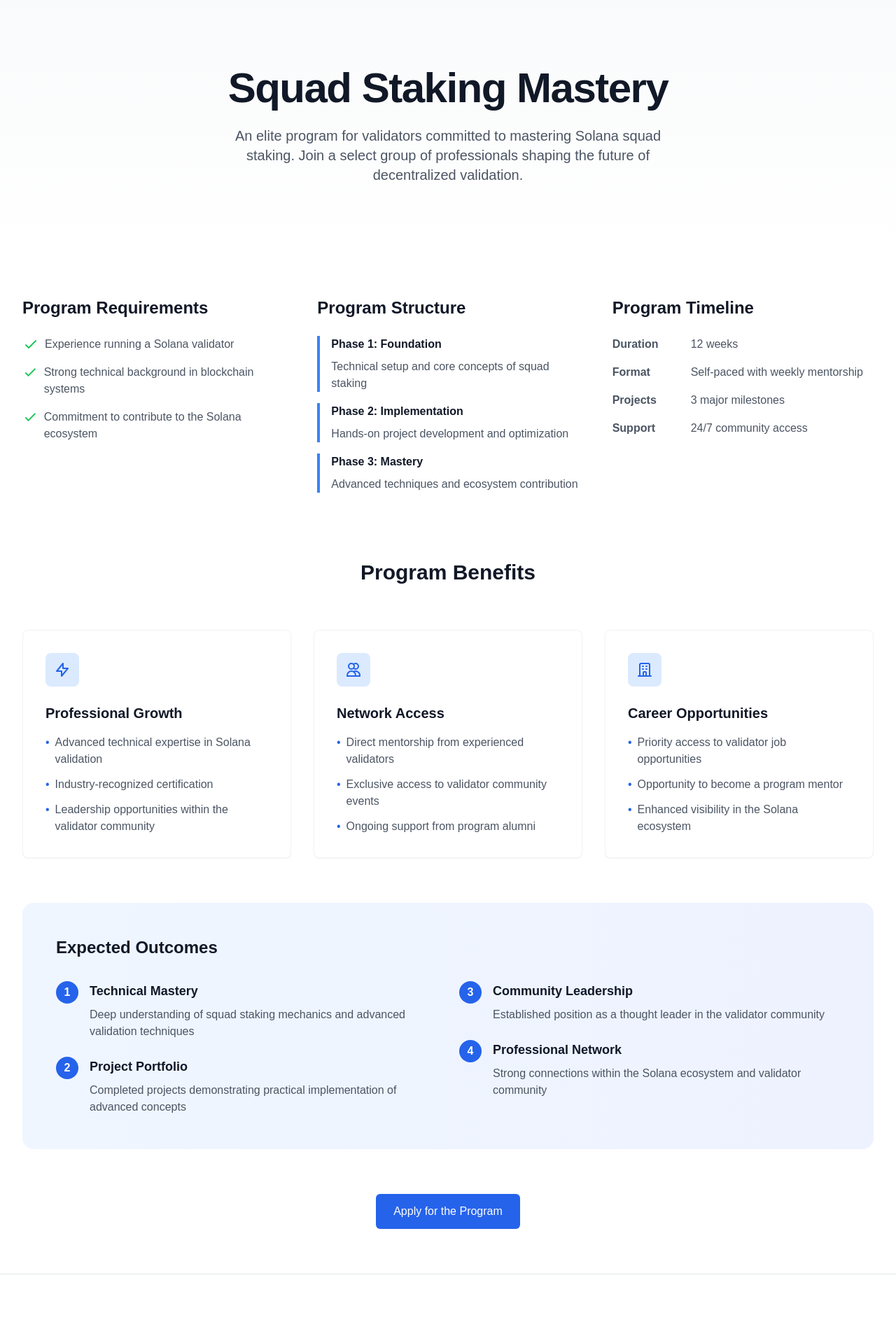
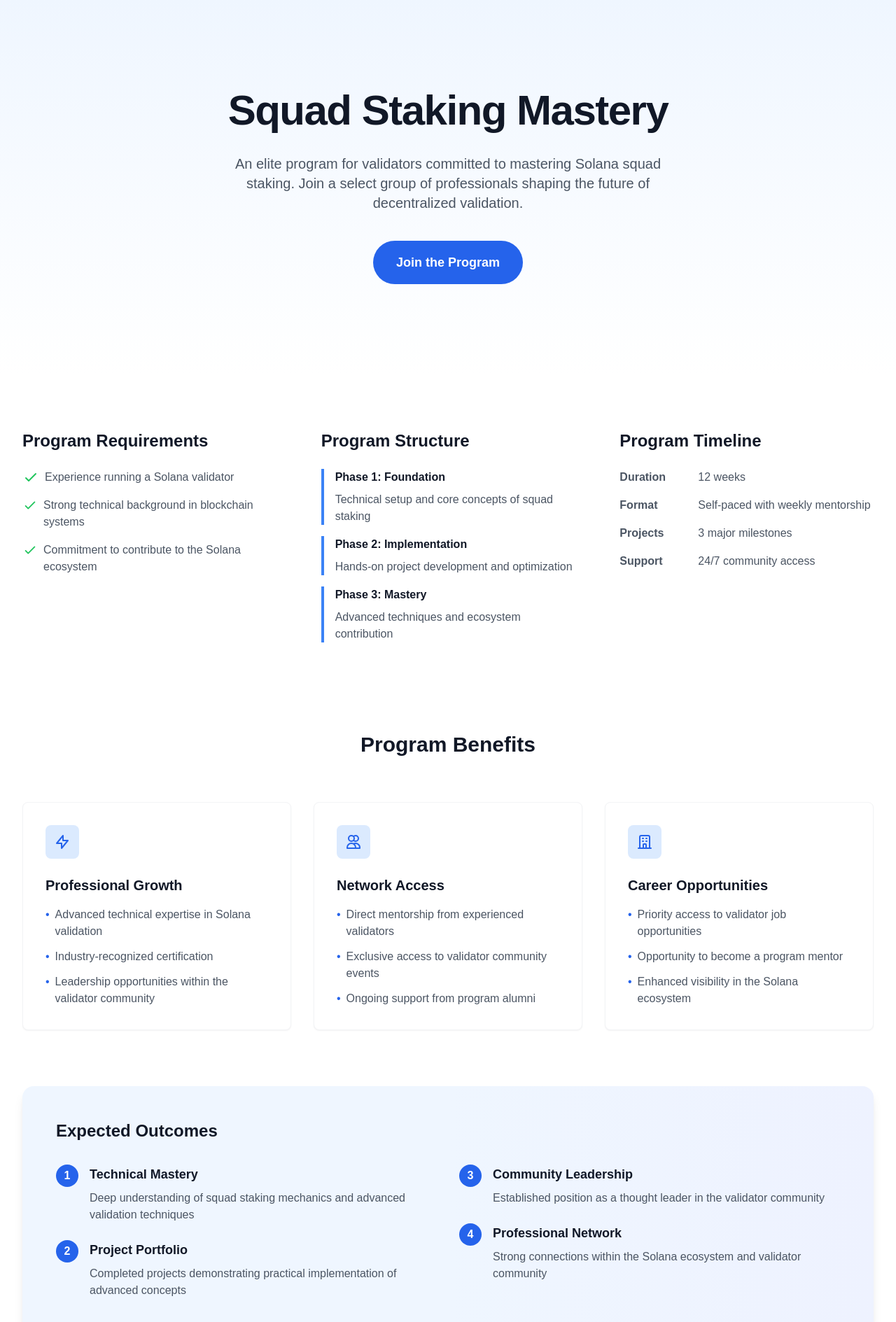
Before and after one commit to SCGilbert/Staking-Mastery-Program, a Next.js app: page /mastery in a window 1280 px wide. Shown: the top 1889 px of the page at 70% size. Built offline with nearby package versions, Linux system fonts and the light colour scheme.

Commit message:
Enhance MasteryPage layout and content: updated hero section with new background and padding, added a call-to-action button, improved spacing in main content, and refined FAQ section with better hover effects and transitions for a more engaging user experience.

```diff
--- a/app/mastery/page.js
+++ b/app/mastery/page.js
@@ -38,27 +38,35 @@
   return (
     <div className="min-h-screen flex flex-col">
       {/* Hero Section */}
-      <section className="w-full bg-gradient-to-b from-gray-50 to-white dark:from-gray-900 dark:to-gray-800">
-        <div className="max-w-7xl mx-auto px-4 sm:px-6 lg:px-8 py-16 sm:py-24">
+      <section className="w-full bg-gradient-to-b from-blue-50 to-white dark:from-gray-900 dark:to-gray-800">
+        <div className="max-w-7xl mx-auto px-4 sm:px-6 lg:px-8 py-20 sm:py-28 lg:py-32">
           <div className="text-center">
             <h1 className="text-4xl sm:text-5xl lg:text-6xl font-bold text-gray-900 dark:text-white tracking-tight">
               Squad Staking Mastery
             </h1>
-            <p className="mt-6 max-w-2xl mx-auto text-lg sm:text-xl text-gray-600 dark:text-gray-300 leading-relaxed">
+            <p className="mt-8 max-w-2xl mx-auto text-lg sm:text-xl text-gray-600 dark:text-gray-300 leading-relaxed">
               An elite program for validators committed to mastering Solana squad staking.
               Join a select group of professionals shaping the future of decentralized validation.
             </p>
+            <div className="mt-10">
+              <a
+                href="#apply"
+                className="inline-flex items-center px-8 py-4 border border-transparent text-lg font-semibold rounded-full text-white bg-blue-600 hover:bg-blue-700 transition-colors duration-200 focus:outline-none focus:ring-2 focus:ring-offset-2 focus:ring-blue-500"
+              >
+                Join the Program
+              </a>
+            </div>
           </div>
         </div>
       </section>
 
       {/* Main Content Area */}
       <main className="flex-grow w-full bg-white dark:bg-gray-900">
-        <div className="max-w-7xl mx-auto px-4 sm:px-6 lg:px-8 py-16">
+        <div className="max-w-7xl mx-auto px-4 sm:px-6 lg:px-8 py-20">
           {/* Program Details Grid */}
-          <div className="grid grid-cols-1 lg:grid-cols-3 gap-12">
+          <div className="grid grid-cols-1 lg:grid-cols-3 gap-12 lg:gap-16">
             {/* Requirements Section */}
-            <div className="space-y-6">
+            <div className="space-y-6 hover:transform hover:translate-y-[-4px] transition-transform duration-200">
               <h2 className="text-2xl font-bold text-gray-900 dark:text-white">
                 Program Requirements
               </h2>
@@ -85,7 +93,7 @@
             </div>
 
             {/* Program Structure Section */}
-            <div className="space-y-6">
+            <div className="space-y-6 hover:transform hover:translate-y-[-4px] transition-transform duration-200">
               <h2 className="text-2xl font-bold text-gray-900 dark:text-white">
                 Program Structure
               </h2>
@@ -106,7 +114,7 @@
             </div>
 
             {/* Timeline Section */}
-            <div className="space-y-6">
+            <div className="space-y-6 hover:transform hover:translate-y-[-4px] transition-transform duration-200">
               <h2 className="text-2xl font-bold text-gray-900 dark:text-white">
                 Program Timeline
               </h2>
@@ -132,7 +140,7 @@
           </div>
 
           {/* Benefits and Outcomes Section */}
-          <div className="mt-24 mb-16">
+          <div className="mt-32 mb-20">
             <h2 className="text-3xl font-bold text-gray-900 dark:text-white text-center mb-16">
               Program Benefits
             </h2>
@@ -218,7 +226,7 @@
             </div>
 
             {/* Expected Outcomes */}
-            <div className="mt-16 bg-gradient-to-r from-blue-50 to-indigo-50 dark:from-gray-800 dark:to-gray-700 rounded-2xl p-8 lg:p-12">
+            <div className="mt-20 bg-gradient-to-r from-blue-50 via-blue-50 to-indigo-50 dark:from-gray-800 dark:via-gray-800 dark:to-gray-700 rounded-2xl p-8 lg:p-12 shadow-lg transform hover:scale-[1.01] transition-transform duration-200">
               <h3 className="text-2xl font-bold text-gray-900 dark:text-white mb-8">
                 Expected Outcomes
               </h3>
@@ -268,10 +276,10 @@
           </div>
 
           {/* Call to Action */}
-          <div className="mt-16 text-center">
+          <div className="mt-20 text-center">
             <a
               href="#apply"
-              className="inline-flex items-center px-6 py-3 border border-transparent text-base font-medium rounded-md text-white bg-blue-600 hover:bg-blue-700 focus:outline-none focus:ring-2 focus:ring-offset-2 focus:ring-blue-500"
+              className="inline-flex items-center px-8 py-4 border border-transparent text-lg font-semibold rounded-full text-white bg-blue-600 hover:bg-blue-700 transform hover:scale-105 transition-all duration-200 focus:outline-none focus:ring-2 focus:ring-offset-2 focus:ring-blue-500"
             >
               Apply for the Program
             </a>
@@ -279,7 +287,7 @@
         </div>
 
         {/* Application Process Section */}
-        <div className="max-w-7xl mx-auto px-4 sm:px-6 lg:px-8 py-16 border-t">
+        <div className="max-w-7xl mx-auto px-4 sm:px-6 lg:px-8 py-20 border-t">
           <div className="max-w-4xl mx-auto">
             <h2 className="text-3xl font-bold text-gray-900 dark:text-white text-center mb-12">
               Application Process
@@ -343,7 +351,7 @@
             </div>
 
             {/* Eligibility Criteria */}
-            <div className="bg-gray-50 dark:bg-gray-800 rounded-lg p-8">
+            <div className="bg-gradient-to-br from-gray-50 to-gray-100 dark:from-gray-800 dark:to-gray-700 rounded-xl p-8 lg:p-10 shadow-md transform hover:scale-[1.01] transition-transform duration-200">
               <h3 className="text-2xl font-bold text-gray-900 dark:text-white mb-6">
                 Eligibility Criteria
               </h3>
@@ -378,47 +386,42 @@
         </div>
 
         {/* FAQ Section */}
-        <div className="max-w-7xl mx-auto px-4 sm:px-6 lg:px-8 py-16 border-t">
+        <div className="max-w-7xl mx-auto px-4 sm:px-6 lg:px-8 py-20 border-t">
           <div className="max-w-4xl mx-auto">
-            <h2 className="text-3xl font-bold text-gray-900 dark:text-white text-center mb-12">
+            <h2 className="text-3xl font-bold text-gray-900 dark:text-white text-center mb-16">
               Frequently Asked Questions
             </h2>
 
-            <div className="space-y-4">
+            <div className="space-y-6">
               {faqs.map((faq, index) => (
                 <div
                   key={index}
-                  className="border border-gray-200 dark:border-gray-700 rounded-lg overflow-hidden"
+                  className="border border-gray-200 dark:border-gray-700 rounded-xl overflow-hidden transition-shadow duration-200 hover:shadow-md"
                 >
                   <button
                     onClick={() => toggleFaq(index)}
-                    className="w-full px-6 py-4 text-left flex justify-between items-center hover:bg-gray-50 dark:hover:bg-gray-800 transition-colors"
+                    className="w-full px-8 py-5 text-left flex justify-between items-center hover:bg-gray-50 dark:hover:bg-gray-800 transition-colors duration-200"
                   >
                     <span className="text-lg font-semibold text-gray-900 dark:text-white">
                       {faq.question}
                     </span>
                     <svg
-                      className={`w-5 h-5 text-gray-500 transform transition-transform ${
+                      className={`w-5 h-5 text-gray-500 transform transition-transform duration-200 ${
                         openFaq === index ? 'rotate-180' : ''
                       }`}
                       fill="none"
                       stroke="currentColor"
                       viewBox="0 0 24 24"
                     >
-                      <path
-                        strokeLinecap="round"
-                        strokeLinejoin="round"
-                        strokeWidth="2"
-                        d="M19 9l-7 7-7-7"
-                      />
+                      <path strokeLinecap="round" strokeLinejoin="round" strokeWidth="2" d="M19 9l-7 7-7-7" />
                     </svg>
                   </button>
                   <div
-                    className={`overflow-hidden transition-all duration-200 ease-in-out ${
+                    className={`overflow-hidden transition-all duration-300 ease-in-out ${
                       openFaq === index ? 'max-h-96' : 'max-h-0'
                     }`}
                   >
-                    <div className="px-6 py-4 text-gray-600 dark:text-gray-300 bg-gray-50 dark:bg-gray-800">
+                    <div className="px-8 py-6 text-gray-600 dark:text-gray-300 bg-gray-50 dark:bg-gray-800">
                       {faq.answer}
                     </div>
                   </div>
@@ -430,10 +433,21 @@
       </main>
 
       {/* Footer Section */}
-      <footer className="w-full py-6 px-4 sm:px-6 lg:px-8 border-t">
-        <div className="max-w-7xl mx-auto flex justify-between items-center">
-          <div className="text-sm">
+      <footer className="w-full py-8 px-4 sm:px-6 lg:px-8 border-t bg-gray-50 dark:bg-gray-800">
+        <div className="max-w-7xl mx-auto flex flex-col sm:flex-row justify-between items-center space-y-4 sm:space-y-0">
+          <div className="text-sm text-gray-600 dark:text-gray-300">
             © {new Date().getFullYear()} Squad Staking Mastery
+          </div>
+          <div className="flex space-x-6">
+            <a href="#" className="text-gray-600 dark:text-gray-300 hover:text-blue-600 dark:hover:text-blue-400 transition-colors duration-200">
+              Terms
+            </a>
+            <a href="#" className="text-gray-600 dark:text-gray-300 hover:text-blue-600 dark:hover:text-blue-400 transition-colors duration-200">
+              Privacy
+            </a>
+            <a href="#" className="text-gray-600 dark:text-gray-300 hover:text-blue-600 dark:hover:text-blue-400 transition-colors duration-200">
+              Contact
+            </a>
           </div>
         </div>
       </footer>
```
